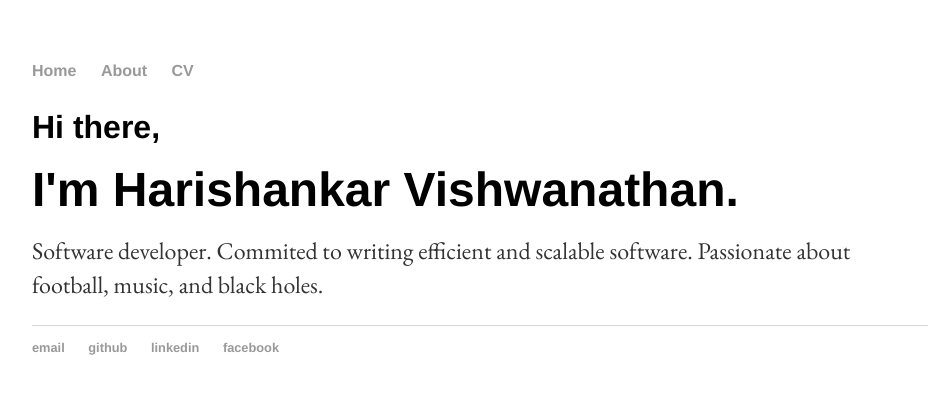
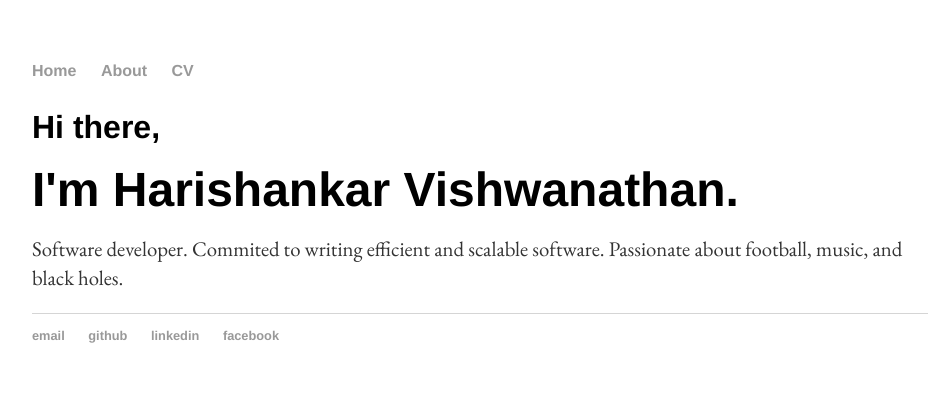
Before and after one commit to harishankarv/harishankarv.github.io, a Jekyll site: the page built from index.html, in a window 1280 px wide. Shown: the top 394 px of the page, without its empty margins (160-1094 px from the left). Built offline with Jekyll 4.4.1, drawn with Linux system fonts in a browser that asks for light colours.

Commit message:
Update main.css

```diff
--- a/css/main.css
+++ b/css/main.css
@@ -3,7 +3,7 @@ body { margin: 60px auto; width: 70%; }
 a { text-decoration: none; color: #999; }
 a:hover { text-decoration: underline; }
 
-p, ul {  font-family: 'EB Garamond', serif; font-size: 1.5em; line-height: 1.4em; color: #333; }
+p, ul {  font-family: 'EB Garamond', serif; font-size: 1.3em; line-height: 1.4em; color: #333; }
 
 h1, h2, h3, h4 { font-family: 'Helvetica', 'Arial', 'Sans-Serif'; }
 h1 { font-size: 3em; line-height: 0.5em; }
```
